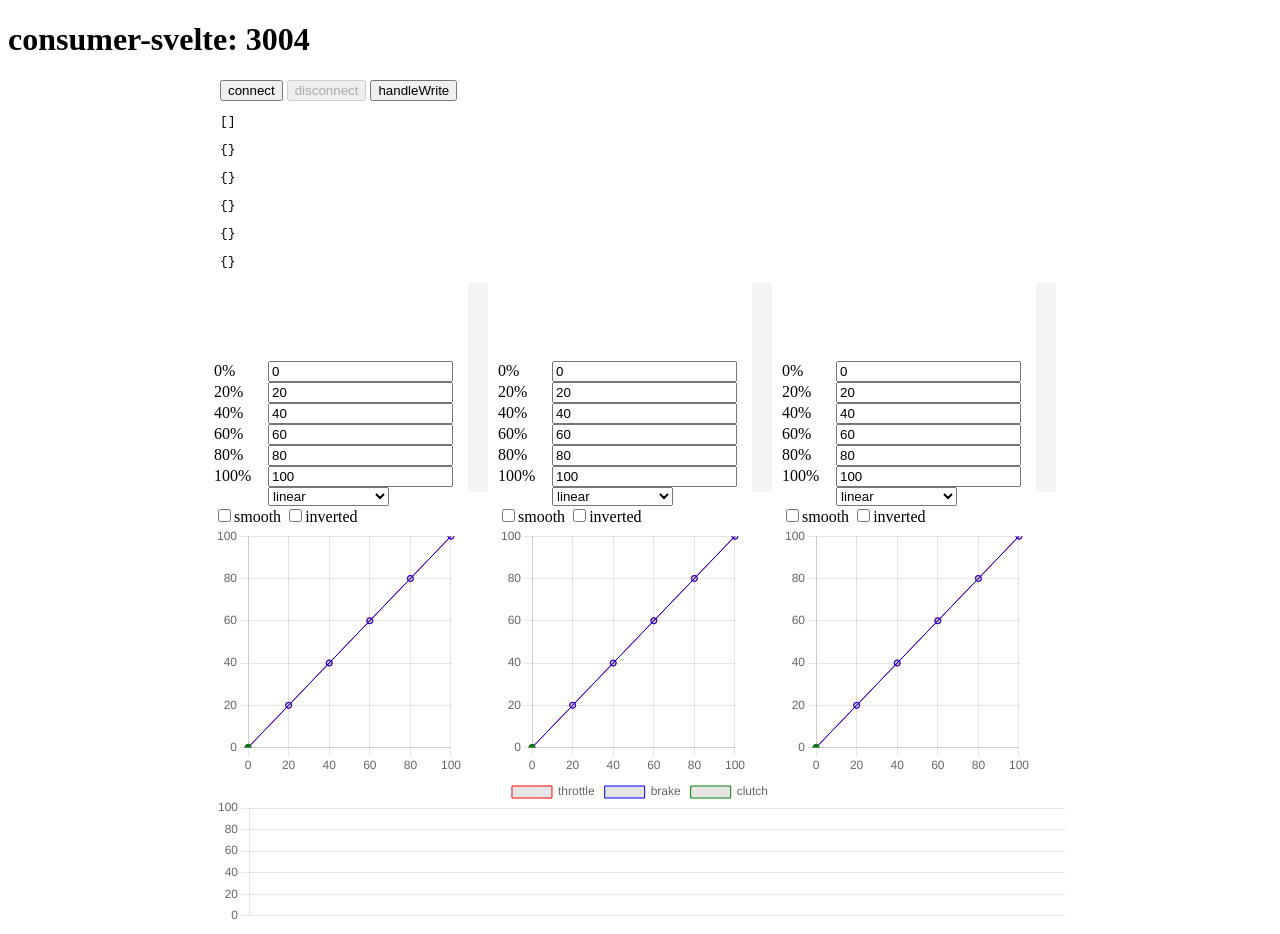
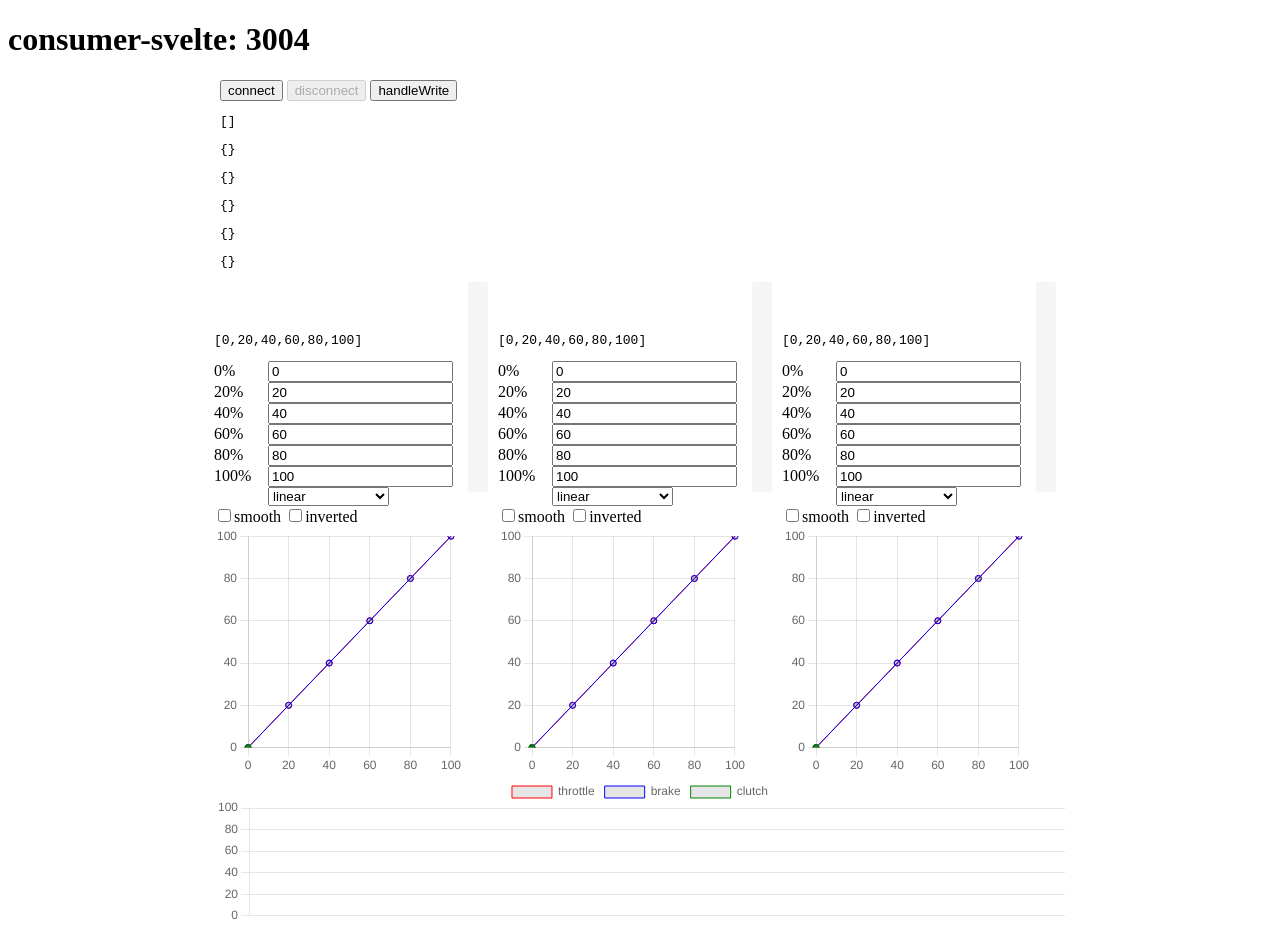
Before and after one commit to vospascal/svelte-webserial, a Svelte app in the folder packages/webserial/: page / in a window 1280 px wide. Built offline with nearby package versions, Linux system fonts and the light colour scheme.

Commit message:
working update

```diff
--- a/packages/webserial/src/App.svelte
+++ b/packages/webserial/src/App.svelte
@@ -18,9 +18,9 @@
             <Maps/>
         </div>
         <div style="display: flex; flex-wrap:  wrap; justify-content: center; align-items: stretch;">
-            <Pedalmap_clutch/>
             <Pedalmap_throttle/>
             <Pedalmap_brake/>
+            <Pedalmap_clutch/>
         </div>
         <div style="display: flex; flex-wrap:  wrap; justify-content: center; align-items: stretch;">
             <Timeline/>
--- a/packages/webserial/src/Pedalmap/Pedalmap_brake.svelte
+++ b/packages/webserial/src/Pedalmap/Pedalmap_brake.svelte
@@ -2,7 +2,7 @@
     import {getContext, onMount} from 'svelte';
     import Chart from 'chart.js/auto';
     import VerticalProgress from "../VerticalProgress/VerticalProgress.svelte";
-    import {chartData, chartOption} from "./chartConfig";
+    import {chartData, chartOption} from "./chartConfig_brake";
 
     let message = getContext('WSC-message');
     let pedalMap = getContext("WSC-pedalMap");
@@ -44,10 +44,18 @@
         if (JSON.stringify(value) !== '{}') {
             const {brakeMap} = value
             pedalMapNumbers = brakeMap;
-            chartInstance.update();
         }
     })
 
+    const handle = () => {
+        console.log(chartInstance)
+        if(chartInstance === null){
+            return
+        }
+        chartInstance.data.datasets[1].data = pedalMapNumbers;
+        chartInstance.update();
+    }
+    $: {pedalMapNumbers, handle()}
 
     let curves = "linearMap";
     const linearMap = [0, 20, 40, 60, 80, 100];
@@ -58,12 +66,11 @@
     const sCurveFastSlowMap = [0, 60, 75, 80, 85, 100];
     const sCurveSlowFastMap = [0, 31, 46, 54, 69, 100];
 
-    $: console.log(pedalMapNumbers);
-
 </script>
 
 <div>
     <div style="display: inline-block">
+        <pre>{JSON.stringify(pedalMapNumbers)}</pre>
         <div style="display: inline-block">
             <div>
                 <label style="width: 50px; display: inline-block">0%</label>
@@ -101,7 +108,7 @@
                 <label><input type="checkbox">inverted</label>
             </div>
         </div>
-        <canvas height="250" width="250" bind:this={chartContainer}/>
+        <canvas height="250" width="250" id="brake" bind:this={chartContainer}/>
     </div>
     <div style="display: inline-block">
         <VerticalProgress progress={progress} height="250"/>
--- a/packages/webserial/src/Pedalmap/Pedalmap_clutch.svelte
+++ b/packages/webserial/src/Pedalmap/Pedalmap_clutch.svelte
@@ -2,7 +2,7 @@
     import {getContext, onMount} from 'svelte';
     import Chart from 'chart.js/auto';
     import VerticalProgress from "../VerticalProgress/VerticalProgress.svelte";
-    import {chartData, chartOption} from "./chartConfig";
+    import {chartData, chartOption} from "./chartConfig_clutch";
 
     let message = getContext('WSC-message');
     let pedalMap = getContext("WSC-pedalMap");
@@ -44,10 +44,18 @@
         if (JSON.stringify(value) !== '{}') {
             const {clutchMap} = value
             pedalMapNumbers = clutchMap;
-            chartInstance.update();
         }
     })
 
+    const handle = () => {
+        console.log(chartInstance)
+        if(chartInstance === null){
+            return
+        }
+        chartInstance.data.datasets[1].data = pedalMapNumbers;
+        chartInstance.update();
+    }
+    $: {pedalMapNumbers, handle()}
 
     let curves = "linearMap";
     const linearMap = [0, 20, 40, 60, 80, 100];
@@ -58,12 +66,11 @@
     const sCurveFastSlowMap = [0, 60, 75, 80, 85, 100];
     const sCurveSlowFastMap = [0, 31, 46, 54, 69, 100];
 
-    $: console.log(pedalMapNumbers);
-
 </script>
 
 <div>
     <div style="display: inline-block">
+        <pre>{JSON.stringify(pedalMapNumbers)}</pre>
         <div style="display: inline-block">
             <div>
                 <label style="width: 50px; display: inline-block">0%</label>
@@ -101,7 +108,7 @@
                 <label><input type="checkbox">inverted</label>
             </div>
         </div>
-        <canvas height="250" width="250" bind:this={chartContainer}/>
+        <canvas height="250" width="250" id="clutch" bind:this={chartContainer}/>
     </div>
     <div style="display: inline-block">
         <VerticalProgress progress={progress} height="250"/>
--- a/packages/webserial/src/Pedalmap/Pedalmap_throttle.svelte
+++ b/packages/webserial/src/Pedalmap/Pedalmap_throttle.svelte
@@ -2,7 +2,7 @@
     import {getContext, onMount} from 'svelte';
     import Chart from 'chart.js/auto';
     import VerticalProgress from "../VerticalProgress/VerticalProgress.svelte";
-    import {chartData, chartOption} from "./chartConfig";
+    import {chartData, chartOption} from "./chartConfig_throttle";
 
     let message = getContext('WSC-message');
     let pedalMap = getContext("WSC-pedalMap");
@@ -45,9 +45,18 @@
         if (JSON.stringify(value) !== '{}') {
             const {throttleMap} = value
             pedalMapNumbers = throttleMap;
-            chartInstance.update();
         }
     })
+
+    const handle = () => {
+        console.log(chartInstance)
+        if(chartInstance === null){
+            return
+        }
+        chartInstance.data.datasets[1].data = pedalMapNumbers;
+        chartInstance.update();
+    }
+    $: {pedalMapNumbers, handle()}
 
 
     let curves = "linearMap";
@@ -59,12 +68,11 @@
     const sCurveFastSlowMap = [0, 60, 75, 80, 85, 100];
     const sCurveSlowFastMap = [0, 31, 46, 54, 69, 100];
 
-    $: console.log(pedalMapNumbers);
-
 </script>
 
 <div>
     <div style="display: inline-block">
+        <pre>{JSON.stringify(pedalMapNumbers)}</pre>
         <div style="display: inline-block">
             <div>
                 <label style="width: 50px; display: inline-block">0%</label>
@@ -102,7 +110,7 @@
                 <label><input type="checkbox">inverted</label>
             </div>
         </div>
-        <canvas height="250" width="250" bind:this={chartContainer}/>
+        <canvas height="250" width="250" id="throttle" bind:this={chartContainer}/>
     </div>
     <div style="display: inline-block">
         <VerticalProgress progress={progress} height="250"/>
--- /dev/null
+++ b/packages/webserial/src/Pedalmap/chartConfig_clutch.js
@@ -0,0 +1,71 @@
+
+export const chartOption = {
+    showLines: true,
+    animation: false,
+    responsive: false,
+    aspectRatio: 1,
+    plugins: {
+        legend: {
+            display: false
+        }
+    },
+    scales: {
+        x: {
+            type: 'linear',
+            display: true,
+            ticks: {
+                stepSize: 20,
+                fixedStepSize: 1,
+                suggestedMin: 0,
+                suggestedMax: 100,
+            }
+        },
+        y: {
+            type: 'linear',
+            display: true,
+            min: 0,
+            max: 100,
+            ticks: {
+                stepSize: 20,
+                fixedStepSize: 1,
+                suggestedMin: 0,
+                suggestedMax: 100,
+            }
+        },
+    }
+};
+
+export const chartData = {
+    labels: ["0", "20", "40", "60", "80", "100"],
+    datasets: [
+        {
+            type: 'bubble',
+            label: "current",
+            fill: true,
+            data: [{
+                x: 0,
+                y: 0,
+                r: 3
+            }],
+            borderWidth: 1,
+            borderColor: "green",
+            backgroundColor: "green",
+        },
+        {
+            type: 'line',
+            label: "pedal",
+            fill: false,
+            data: [0, 20, 40, 60, 80, 100],
+            borderWidth: 1,
+            borderColor: "blue"
+        },
+        {
+            type: 'line',
+            label: "baseline",
+            fill: false,
+            data: [0, 20, 40, 60, 80, 100],
+            borderWidth: 1,
+            borderColor: "red"
+        },
+    ]
+};
--- /dev/null
+++ b/packages/webserial/src/Pedalmap/chartConfig_throttle.js
@@ -0,0 +1,71 @@
+
+export const chartOption = {
+    showLines: true,
+    animation: false,
+    responsive: false,
+    aspectRatio: 1,
+    plugins: {
+        legend: {
+            display: false
+        }
+    },
+    scales: {
+        x: {
+            type: 'linear',
+            display: true,
+            ticks: {
+                stepSize: 20,
+                fixedStepSize: 1,
+                suggestedMin: 0,
+                suggestedMax: 100,
+            }
+        },
+        y: {
+            type: 'linear',
+            display: true,
+            min: 0,
+            max: 100,
+            ticks: {
+                stepSize: 20,
+                fixedStepSize: 1,
+                suggestedMin: 0,
+                suggestedMax: 100,
+            }
+        },
+    }
+};
+
+export const chartData = {
+    labels: ["0", "20", "40", "60", "80", "100"],
+    datasets: [
+        {
+            type: 'bubble',
+            label: "current",
+            fill: true,
+            data: [{
+                x: 0,
+                y: 0,
+                r: 3
+            }],
+            borderWidth: 1,
+            borderColor: "green",
+            backgroundColor: "green",
+        },
+        {
+            type: 'line',
+            label: "pedal",
+            fill: false,
+            data: [0, 20, 40, 60, 80, 100],
+            borderWidth: 1,
+            borderColor: "blue"
+        },
+        {
+            type: 'line',
+            label: "baseline",
+            fill: false,
+            data: [0, 20, 40, 60, 80, 100],
+            borderWidth: 1,
+            borderColor: "red"
+        },
+    ]
+};
```
Also changed, not shown: packages/webserial/src/Pedalmap/chartConfig_brake.js (renamed from packages/webserial/src/Pedalmap/chartConfig.js).
